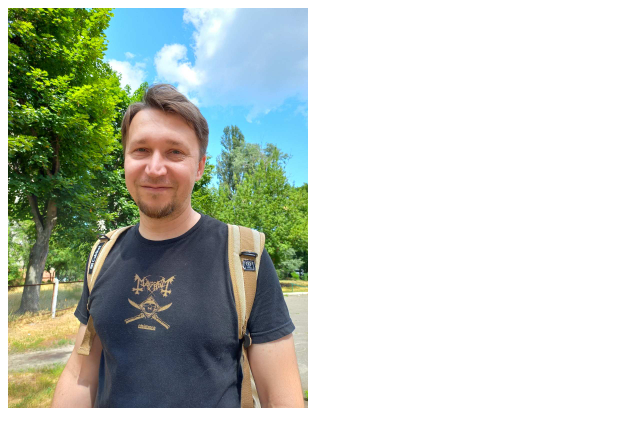
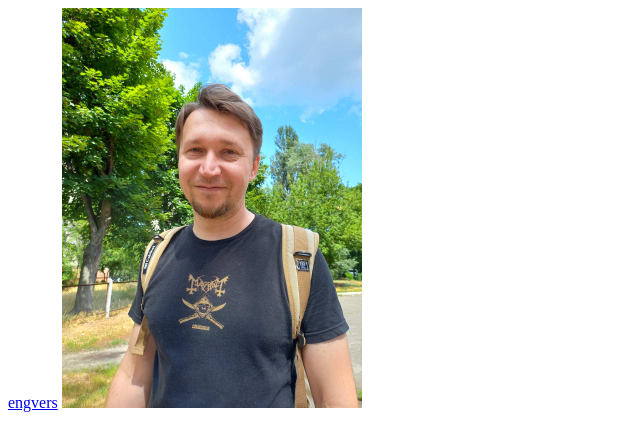
Before and after one commit to ArthurBretskyi/Homeworks, a plain HTML site: page Homeworks/Jul 03/index.html in a window 1280 px wide. Shown: the top 427 px of the page, without its empty margins (0-640 px from the left). Drawn offline with Linux system fonts and the light colour scheme.

Commit message:
link to eng

```diff
--- a/Homeworks/Jul 03/index.html
+++ b/Homeworks/Jul 03/index.html
@@ -6,6 +6,7 @@
     <title>Резюме</title>
   </head>
   <body>
+    <a href="./eng/">engvers</a>
     <img src="assets/img/Arthur img.jpg" width="300" alt="Arthur photo" />
     <h1>Артур Брецький</h1>
     <span>Frontend Developer</span>
```
Also changed, not shown: Homeworks/Jul 03/eng/index.html (+1 -0 lines).
